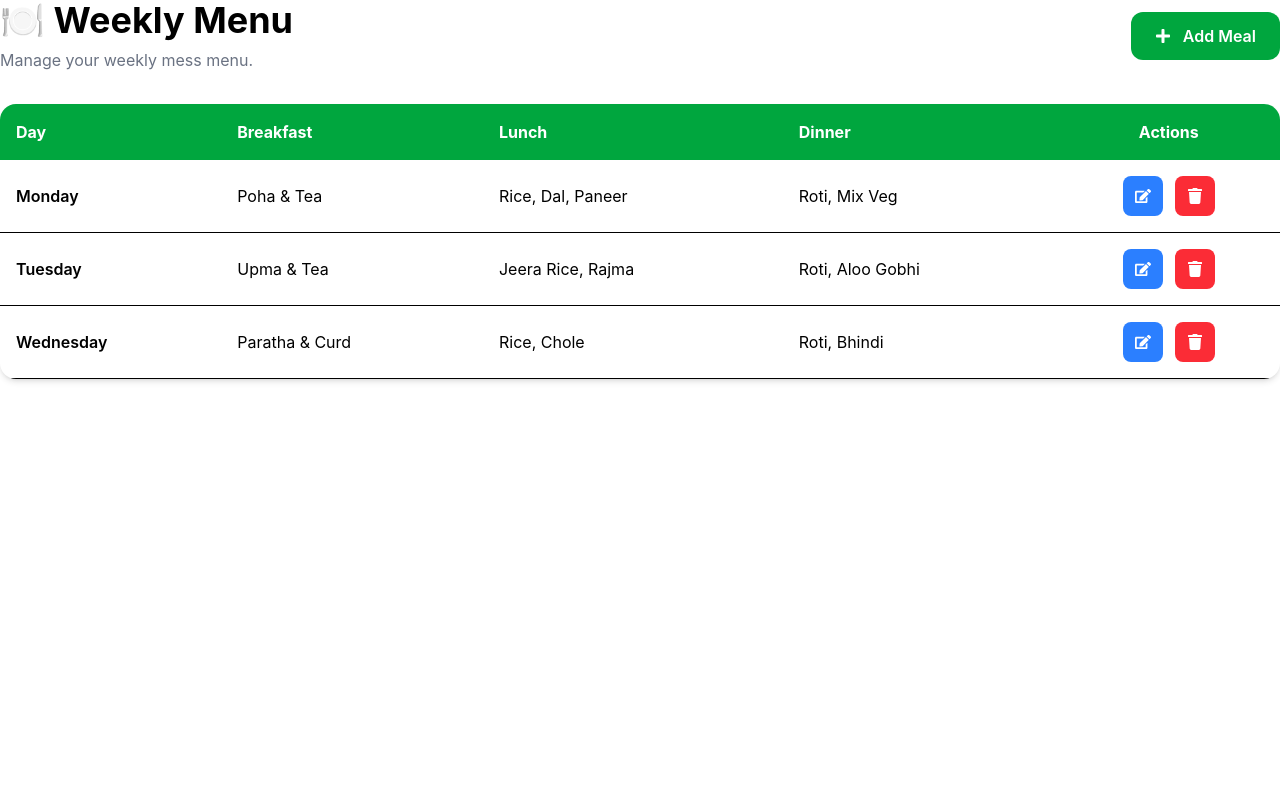
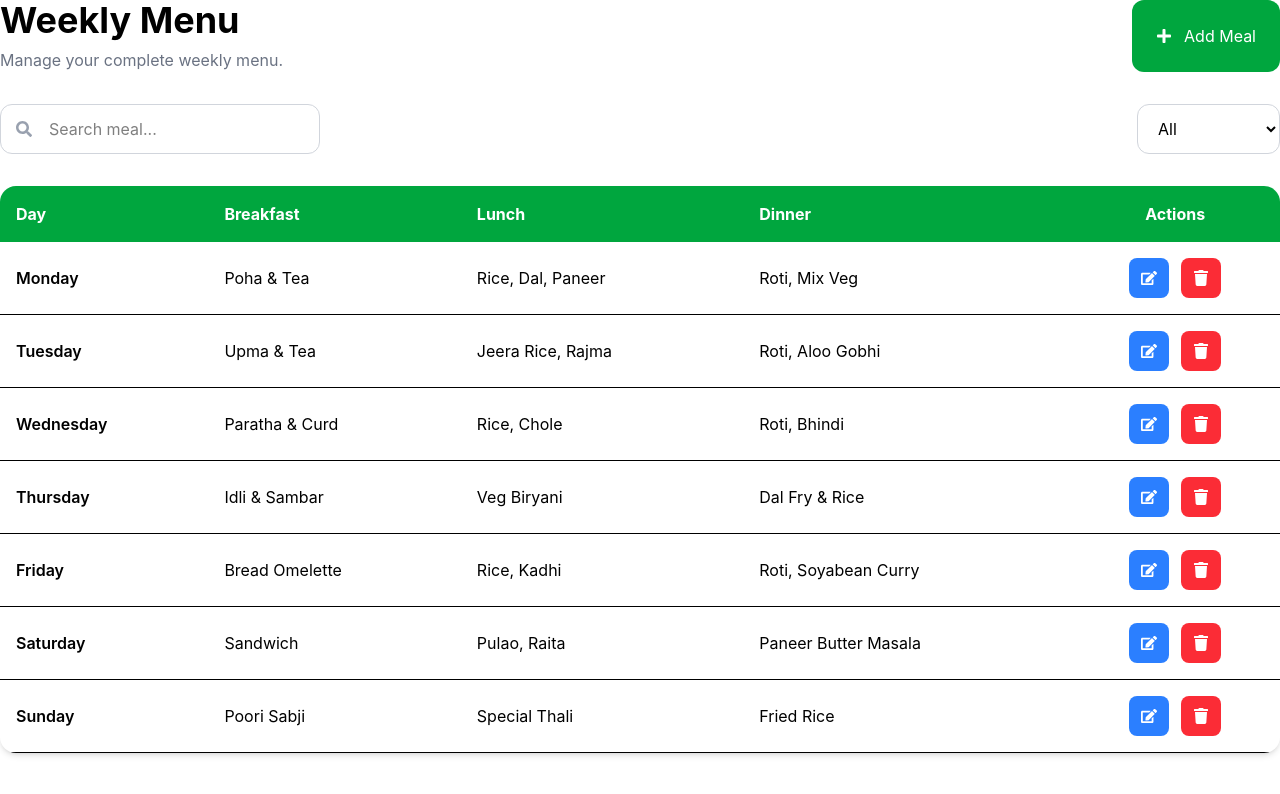
Before and after one commit to TheMnis/MessMate, a React (Vite) app: page /owner/menu in a window 1280 px wide. Shown: the top 794 px of the page. Built offline with nearby package versions, Linux system fonts and the light colour scheme.

Commit message:
feat(owner): menu management module

```diff
--- /dev/null
+++ b/src/components/owner/DayFilter.jsx
@@ -0,0 +1,43 @@
+function DayFilter({
+  value,
+  onChange,
+}) {
+  const days = [
+    "All",
+    "Monday",
+    "Tuesday",
+    "Wednesday",
+    "Thursday",
+    "Friday",
+    "Saturday",
+    "Sunday",
+  ];
+
+  return (
+    <select
+      value={value}
+      onChange={(e) => onChange(e.target.value)}
+      className="
+        px-4
+        py-3
+        rounded-xl
+        border
+        border-gray-300
+        outline-none
+        focus:border-green-600
+        bg-white
+      "
+    >
+      {days.map((day) => (
+        <option
+          key={day}
+          value={day}
+        >
+          {day}
+        </option>
+      ))}
+    </select>
+  );
+}
+
+export default DayFilter;
--- /dev/null
+++ b/src/components/owner/SearchBar.jsx
@@ -0,0 +1,35 @@
+import { FaSearch } from "react-icons/fa";
+
+function SearchBar({
+  value,
+  onChange,
+}) {
+  return (
+    <div className="relative w-full md:w-80">
+
+      <FaSearch className="absolute left-4 top-1/2 -translate-y-1/2 text-gray-400" />
+
+      <input
+        type="text"
+        value={value}
+        onChange={(e) => onChange(e.target.value)}
+        placeholder="Search meal..."
+        className="
+          w-full
+          pl-12
+          pr-4
+          py-3
+          rounded-xl
+          border
+          border-gray-300
+          outline-none
+          focus:border-green-600
+          transition
+        "
+      />
+
+    </div>
+  );
+}
+
+export default SearchBar;
--- a/src/pages/owner/OwnerMenu.jsx
+++ b/src/pages/owner/OwnerMenu.jsx
@@ -1,137 +1,154 @@
 import { useState } from "react";
+
 import {
-  FaPlus,
-  FaEdit,
-  FaTrash,
-} from "react-icons/fa";
+  getWeeklyMenu,
+  addMeal,
+  updateMeal,
+  deleteMeal,
+} from "../../services/owner/menu.service";
+
+import SearchBar from "../../components/owner/SearchBar";
+import DayFilter from "../../components/owner/DayFilter";
+import MenuTable from "../../components/owner/MenuTable";
+import MealModal from "../../components/owner/MealModal";
+import DeleteDialog from "../../components/owner/DeleteDialog";
+
+import { FaPlus } from "react-icons/fa";
 
 function OwnerMenu() {
-  const [menu] = useState([
-    {
-      id: 1,
-      day: "Monday",
-      breakfast: "Poha & Tea",
-      lunch: "Rice, Dal, Paneer",
-      dinner: "Roti, Mix Veg",
-    },
-    {
-      id: 2,
-      day: "Tuesday",
-      breakfast: "Upma & Tea",
-      lunch: "Jeera Rice, Rajma",
-      dinner: "Roti, Aloo Gobhi",
-    },
-    {
-      id: 3,
-      day: "Wednesday",
-      breakfast: "Paratha & Curd",
-      lunch: "Rice, Chole",
-      dinner: "Roti, Bhindi",
-    },
-  ]);
+  const [menu, setMenu] = useState(getWeeklyMenu());
+
+  const [search, setSearch] = useState("");
+
+  const [dayFilter, setDayFilter] = useState("All");
+
+  const [modalOpen, setModalOpen] = useState(false);
+
+  const [editingMeal, setEditingMeal] = useState(null);
+
+  const [deleteOpen, setDeleteOpen] = useState(false);
+
+  const [selectedMeal, setSelectedMeal] = useState(null);
+
+  const filteredMenu = menu.filter((meal) => {
+    const matchesSearch =
+      meal.day.toLowerCase().includes(search.toLowerCase()) ||
+      meal.breakfast.toLowerCase().includes(search.toLowerCase()) ||
+      meal.lunch.toLowerCase().includes(search.toLowerCase()) ||
+      meal.dinner.toLowerCase().includes(search.toLowerCase());
+
+    const matchesDay =
+      dayFilter === "All" || meal.day === dayFilter;
+
+    return matchesSearch && matchesDay;
+  });
+
+  const handleSave = (meal) => {
+    if (editingMeal) {
+      const updated = updateMeal(editingMeal.id, meal);
+      setMenu([...updated]);
+    } else {
+      const updated = addMeal(meal);
+      setMenu([...updated]);
+    }
+
+    setEditingMeal(null);
+  };
+
+  const handleEdit = (meal) => {
+    setEditingMeal(meal);
+
+    setModalOpen(true);
+  };
+
+  const handleDelete = (id) => {
+    const meal = menu.find((m) => m.id === id);
+
+    setSelectedMeal(meal);
+
+    setDeleteOpen(true);
+  };
+
+  const confirmDelete = () => {
+    const updated = deleteMeal(selectedMeal.id);
+
+    setMenu([...updated]);
+
+    setDeleteOpen(false);
+
+    setSelectedMeal(null);
+  };
 
   return (
     <div className="space-y-8">
 
-      {/* Header */}
-
-      <div className="flex flex-col md:flex-row justify-between items-center gap-4">
+      <div className="flex flex-col lg:flex-row justify-between gap-4">
 
         <div>
+
           <h1 className="text-4xl font-bold">
-            🍽 Weekly Menu
+            Weekly Menu
           </h1>
 
           <p className="text-gray-500 mt-2">
-            Manage your weekly mess menu.
+            Manage your complete weekly menu.
           </p>
+
         </div>
 
-        <button className="bg-green-600 hover:bg-green-700 text-white px-6 py-3 rounded-xl flex items-center gap-3 font-semibold transition">
+        <button
+          onClick={() => {
+            setEditingMeal(null);
+
+            setModalOpen(true);
+          }}
+          className="bg-green-600 hover:bg-green-700 text-white px-6 py-3 rounded-xl flex items-center gap-3"
+        >
           <FaPlus />
+
           Add Meal
+
         </button>
 
       </div>
 
-      {/* Table */}
+      <div className="flex flex-col md:flex-row gap-4 justify-between">
 
-      <div className="bg-white rounded-2xl shadow-md overflow-hidden">
+        <SearchBar
+          value={search}
+          onChange={setSearch}
+        />
 
-        <table className="w-full">
-
-          <thead className="bg-green-600 text-white">
-
-            <tr>
-
-              <th className="p-4 text-left">Day</th>
-
-              <th className="p-4 text-left">Breakfast</th>
-
-              <th className="p-4 text-left">Lunch</th>
-
-              <th className="p-4 text-left">Dinner</th>
-
-              <th className="p-4 text-center">Actions</th>
-
-            </tr>
-
-          </thead>
-
-          <tbody>
-
-            {menu.map((meal) => (
-
-              <tr
-                key={meal.id}
-                className="border-b hover:bg-gray-50"
-              >
-
-                <td className="p-4 font-semibold">
-                  {meal.day}
-                </td>
-
-                <td className="p-4">
-                  {meal.breakfast}
-                </td>
-
-                <td className="p-4">
-                  {meal.lunch}
-                </td>
-
-                <td className="p-4">
-                  {meal.dinner}
-                </td>
-
-                <td className="p-4">
-
-                  <div className="flex justify-center gap-3">
-
-                    <button className="bg-blue-500 hover:bg-blue-600 text-white p-3 rounded-lg transition">
-
-                      <FaEdit />
-
-                    </button>
-
-                    <button className="bg-red-500 hover:bg-red-600 text-white p-3 rounded-lg transition">
-
-                      <FaTrash />
-
-                    </button>
-
-                  </div>
-
-                </td>
-
-              </tr>
-
-            ))}
-
-          </tbody>
-
-        </table>
+        <DayFilter
+          value={dayFilter}
+          onChange={setDayFilter}
+        />
 
       </div>
+
+      <MenuTable
+        menu={filteredMenu}
+        onEdit={handleEdit}
+        onDelete={handleDelete}
+      />
+
+      <MealModal
+        isOpen={modalOpen}
+        onClose={() => {
+          setModalOpen(false);
+
+          setEditingMeal(null);
+        }}
+        onSave={handleSave}
+        initialData={editingMeal}
+      />
+
+      <DeleteDialog
+        isOpen={deleteOpen}
+        meal={selectedMeal}
+        onClose={() => setDeleteOpen(false)}
+        onConfirm={confirmDelete}
+      />
 
     </div>
   );
```
